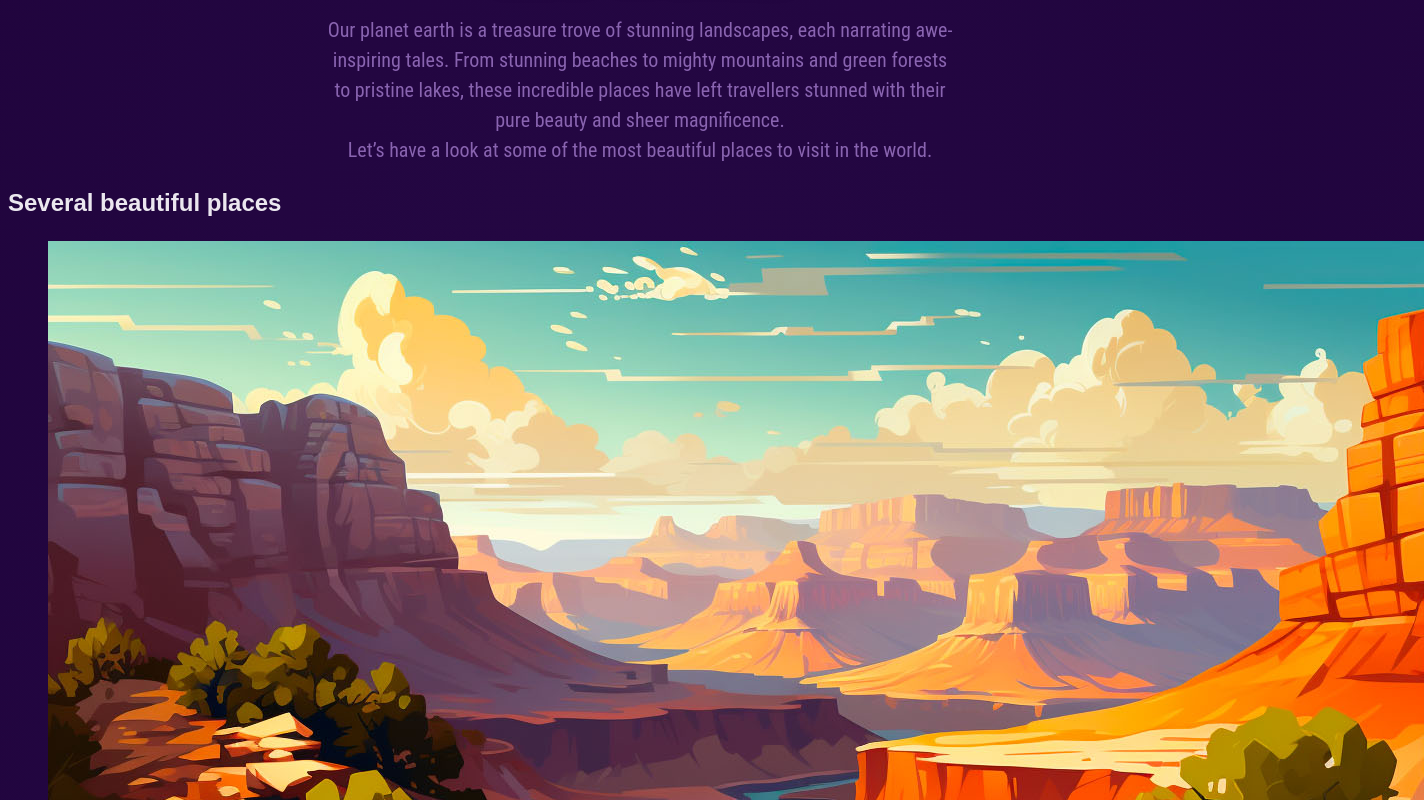
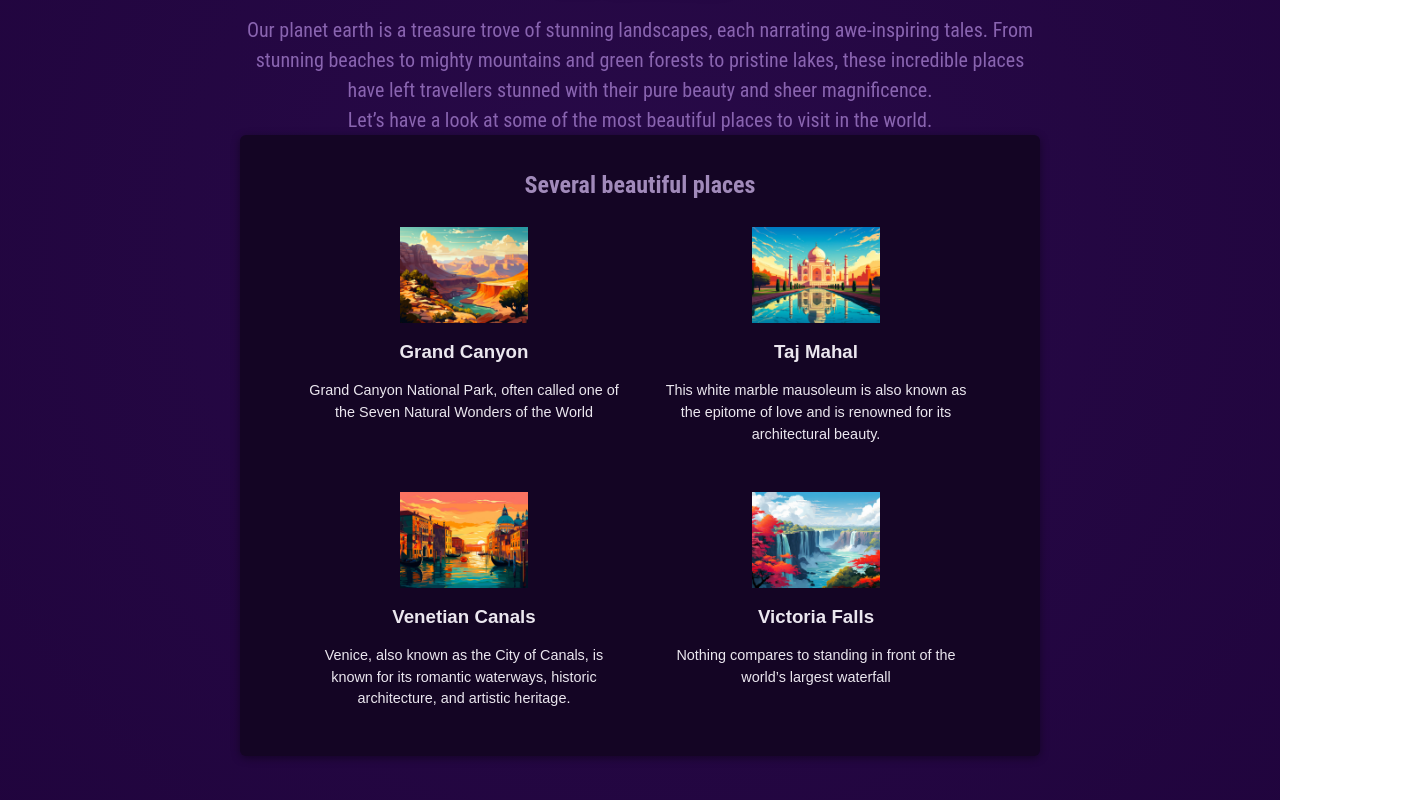
Before and after one commit to zatelepinSV/React, a React (Create React App) app in the folder states-props/: page / in a window 1280 px wide. Shown: the part 400-1200 px from the top of the page, 1424 px wide, since content can reach past the window. Built offline with nearby package versions, Linux system fonts and the light colour scheme.

Commit message:
add styles

```diff
--- a/states-props/src/index.css
+++ b/states-props/src/index.css
@@ -20,10 +20,11 @@ code {
     monospace;
 }
 
-header {
+header, main {
   display: block;
-  width: 50%;
-  margin: 0 auto;
+  margin: auto;
+  width: 90%;
+  max-width: 50rem;
   text-align: center;
 }
 
@@ -49,3 +50,52 @@ header p {
   color: #8964b0;
   font-family: "Roboto Condensed", sans-serif;
 }
+
+/*main {
+  width: 90%;
+  max-width: 50rem;
+  margin: auto;
+}*/
+
+#different-places {
+  padding: 2rem;
+  border-radius: 6px;
+  background-color: #140524;
+  box-shadow: 0 2px 8px rgba(0, 0, 0, 0.4);
+}
+
+main h2 {
+  text-align: center;
+  font-family: "Roboto Condensed", sans-serif;
+  margin: 0 0 1.5rem 0;
+  color: #a18aba;
+}
+
+#different-places ul {
+  list-style: none;
+  padding: 0;
+  margin: 0;
+  display: flex;
+  gap: 2rem;
+  flex-wrap: wrap;
+  justify-content: center;
+}
+
+#different-places li {
+  width: 20rem;
+  text-align: center;
+}
+
+#different-places li img {
+  height: 6rem;
+  width: 8rem;
+  object-fit: cover;
+}
+
+#different-places li h3 {
+  margin: 0.5rem 0;
+}
+
+#different-places li p {
+  font-size: 0.9rem;
+}
```
